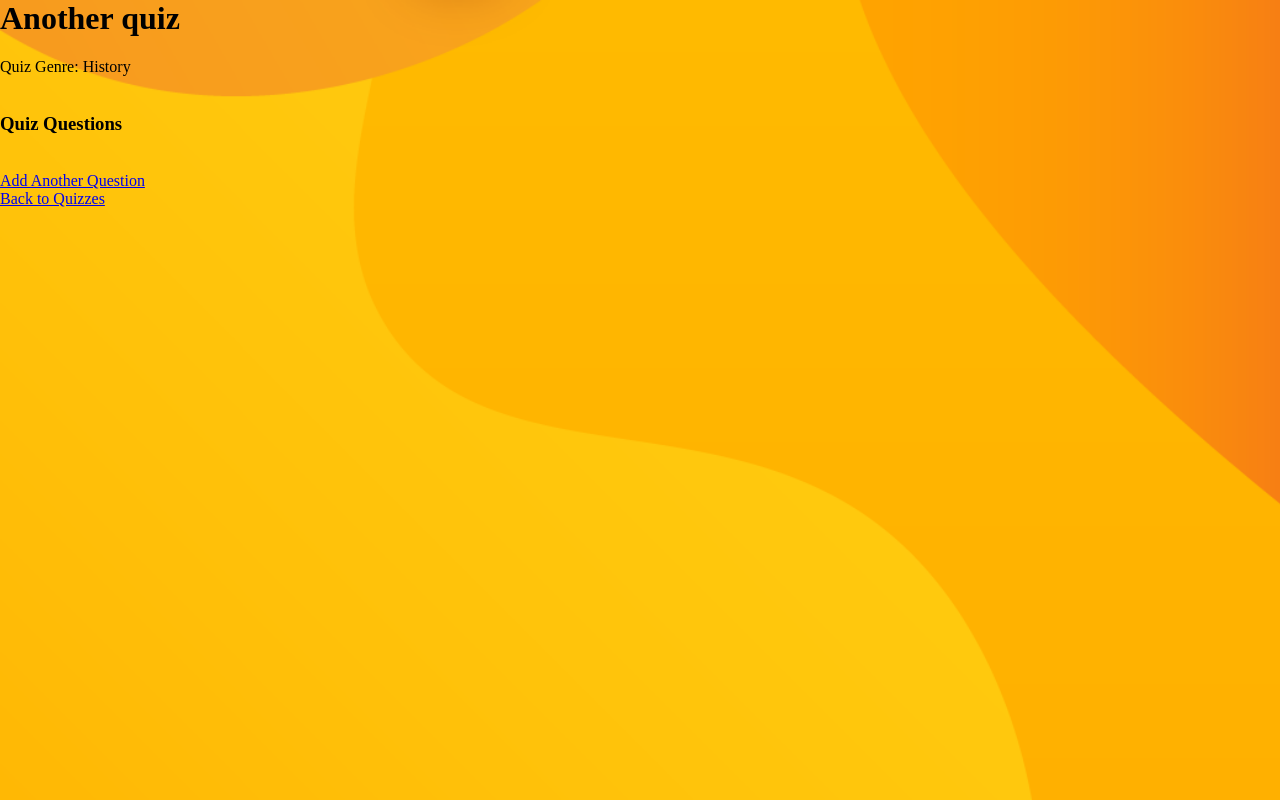
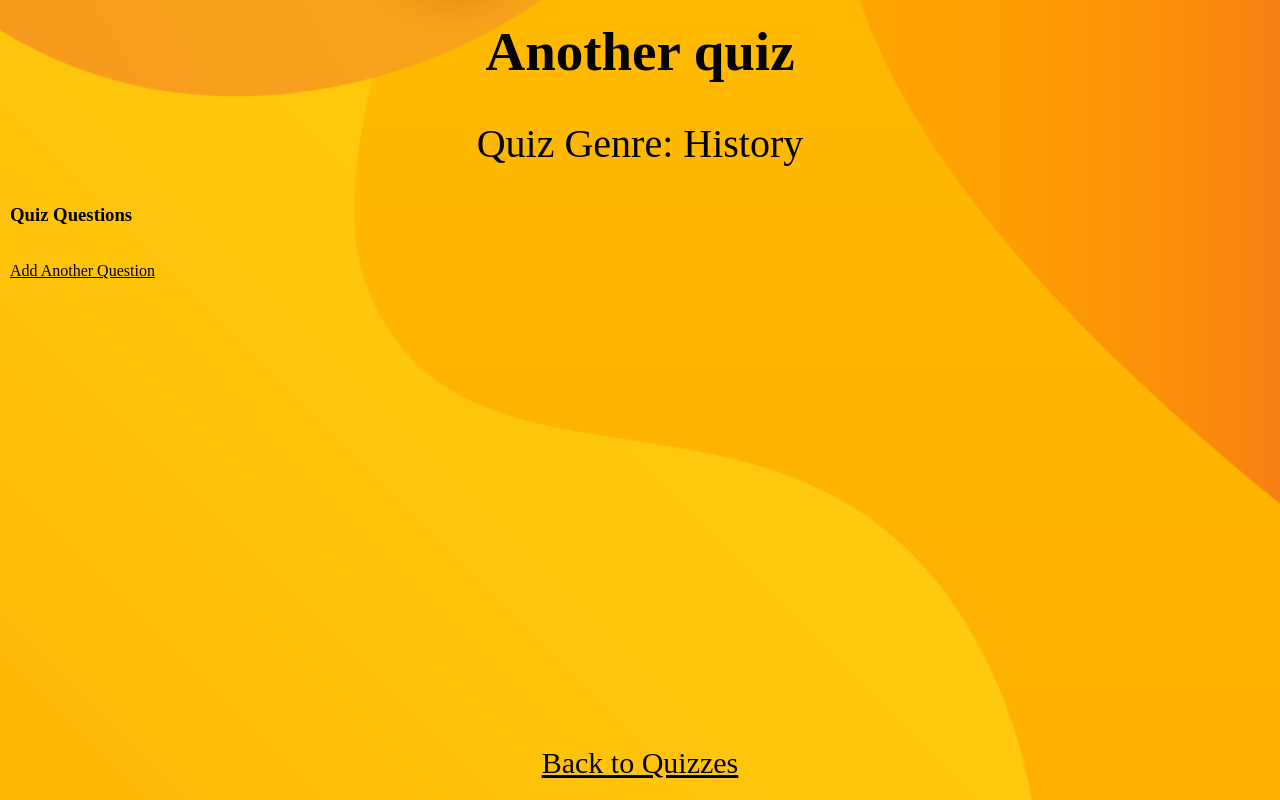
Before and after one commit to Ritvikshah2000/Inquizitive, a Django app: page /view_quiz/1 in a window 1280 px wide. Run offline with Django 3.2, Linux system fonts and the light colour scheme; data comes from the database, SQL or seed files in the repository; data that the repository does not hold is empty.

Commit message:
added styling for individual quiz view

```diff
--- a/inquizitive/quizzes/static/quizzes/quiz_view.css
+++ b/inquizitive/quizzes/static/quizzes/quiz_view.css
@@ -10,3 +10,60 @@ body {
   background-size: cover;
 }
 /* End of body styling */
+
+
+
+
+/* Start of header styling */
+h1 {
+  padding-top: 20px;
+  text-align: center;
+  font-size: 55px;
+}
+
+.genre_name{
+  text-align: center;
+  font-size: 40px;
+}
+
+h3 {
+  margin-left: 10px;
+}
+/* End of header styling */
+
+
+
+/* Start of header styling */
+.add_question {
+  margin-left: 10px;
+}
+/* End of header styling */
+
+
+
+/* Start of link styling */
+a{
+  color: black;
+}
+
+a:hover{
+  color: white;
+}
+/* End of link styling */
+
+
+
+
+/* Start of back button styling */
+.back{
+  margin: 0 auto;
+  margin-bottom: 20px;
+  text-align: center;
+  font-size: 30px;
+
+  /* Place at bottom */
+  position: fixed;
+  bottom: 0;
+  left: 0;
+  right: 0;
+}
--- a/inquizitive/quizzes/templates/quizzes/quiz_view.html
+++ b/inquizitive/quizzes/templates/quizzes/quiz_view.html
@@ -1,23 +1,30 @@
+<!-- Quiz view page -->
 {% block content %}
 {% load static %}
 <link rel="stylesheet" type="text/css" href="{% static 'quizzes/quiz_view.css' %}">
+
 <h1>{{quiz.Title}}</h1>
-<div>Quiz Genre: {{quiz.Genre}}</div>
+<div class="genre_name">Quiz Genre: {{quiz.Genre}}</div>
 <br>
 
 
 <h3>Quiz Questions</h3>
 <ul>
   {% for question in quiz.quiz_question_set.all %}
-  <li><a href="{% url 'view_quiz_question' question.id %}">{{question.Text}}</a></li>
+    <li><a href="{% url 'view_quiz_question' question.id %}">{{question.Text}}</a></li>
   {% endfor %}
 </ul>
 
 
 <br>
+<div class="add_question">
+  <a href="{% url 'create_question' quiz.id %}">Add Another Question</a>
+</div>
 
-<a href="{% url 'create_question' quiz.id %}">Add Another Question</a>
 <br>
+
+<div class="back">
   <a href="{% url 'view_genre' quiz.Genre.id%}">Back to Quizzes</a>
+</div>
 
 {% endblock %}
```
Lines whose indentation alone changed are shown as unchanged.
